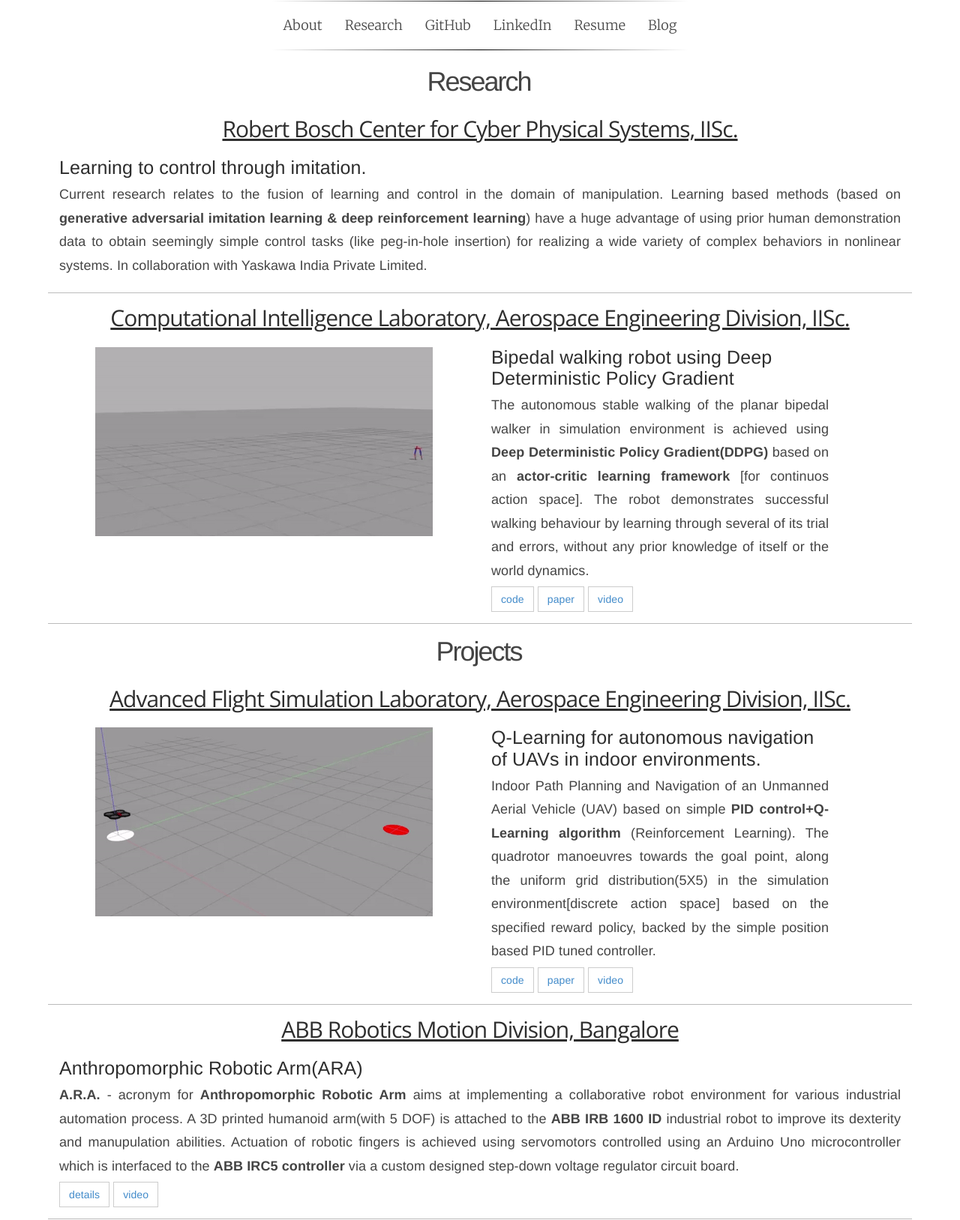
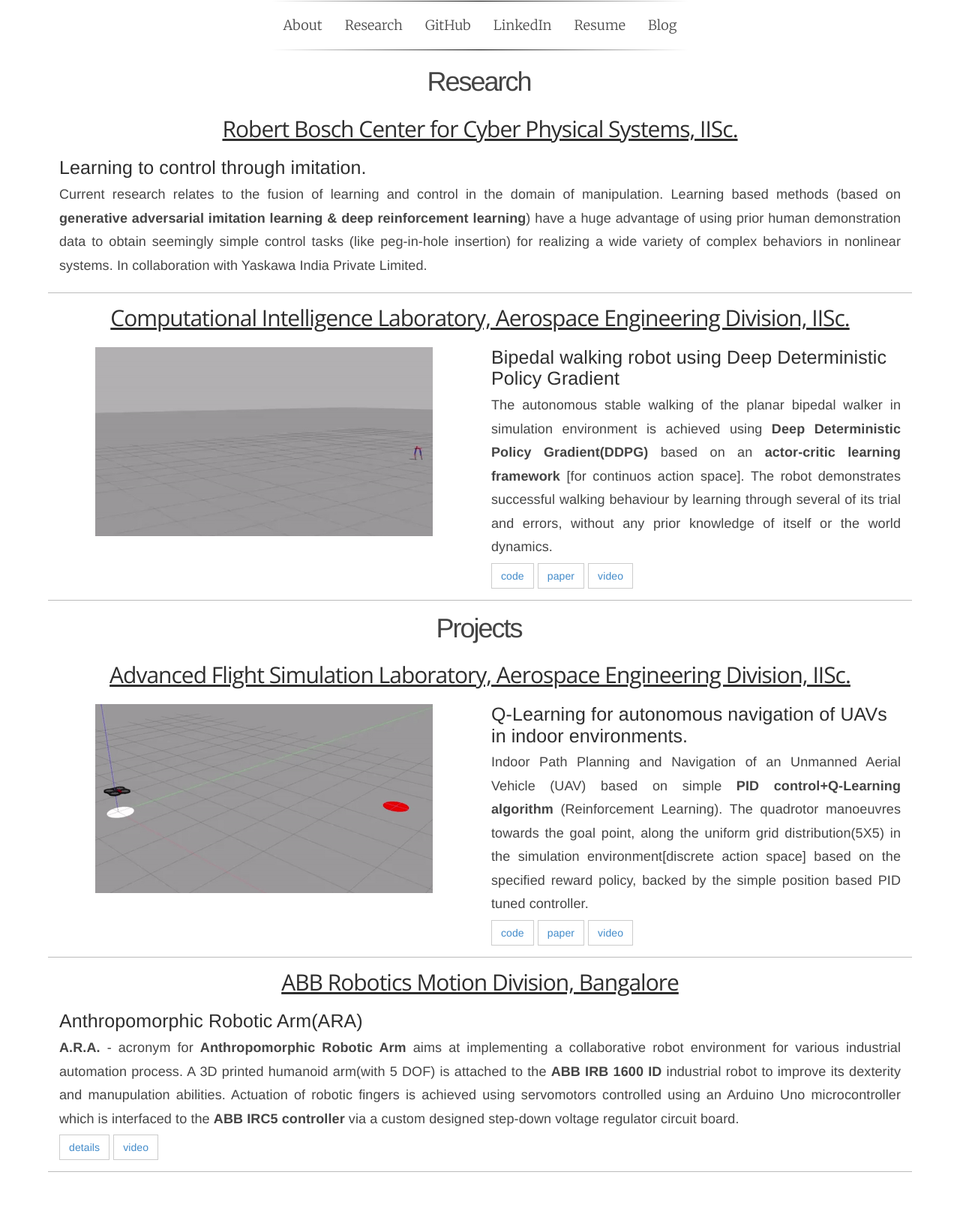
Before and after one commit to navuboy/navuboy.github.io, a Jekyll site: the page built from research.html, in a window 1280 px wide. Shown: the whole page at 75% size. Built offline with Jekyll 4.4.1, drawn with Linux system fonts in a browser that asks for light colours; some web fonts are replaced; after the commit the page ends 1564 px from its top, so only the background shows below that.

Commit message:
Updated post

```diff
--- a/_includes/research.md
+++ b/_includes/research.md
@@ -35,7 +35,7 @@
     <div class="col-md-6">
         <img class="rimg" src="{{ site.github.url }}/media/biped_trained.gif" />
     </div>
-    <div class="col-md-5">
+    <div class="col-md-6">
         <h3 class="rtitle">Bipedal walking robot using Deep Deterministic Policy Gradient</h3>
         <p style="text-align:justify">
         The autonomous stable walking of the planar bipedal walker in simulation environment is achieved using <strong>Deep Deterministic Policy Gradient(DDPG)</strong> based on an <strong>actor-critic learning framework</strong> [for continuos action space]. The robot demonstrates successful walking behaviour by learning through several of its trial and errors, without any prior knowledge of itself or the world dynamics.
@@ -58,7 +58,7 @@
     <div class="col-md-6">
         <img class="rimg" src="{{ site.github.url }}/media/drone_qlearning.gif" />
     </div>
-    <div class="col-md-5">
+    <div class="col-md-6">
         <h3 class="rtitle">Q-Learning for autonomous navigation of UAVs in indoor environments.</h3>
         <p style="text-align:justify">
         Indoor Path Planning and Navigation of an Unmanned Aerial Vehicle (UAV) based on simple <strong>PID control+Q-Learning algorithm</strong> (Reinforcement Learning). The quadrotor manoeuvres towards the goal point, along the uniform grid distribution(5X5) in the simulation environment[discrete action space] based on the specified reward policy, backed by the simple position based PID tuned controller.
```
